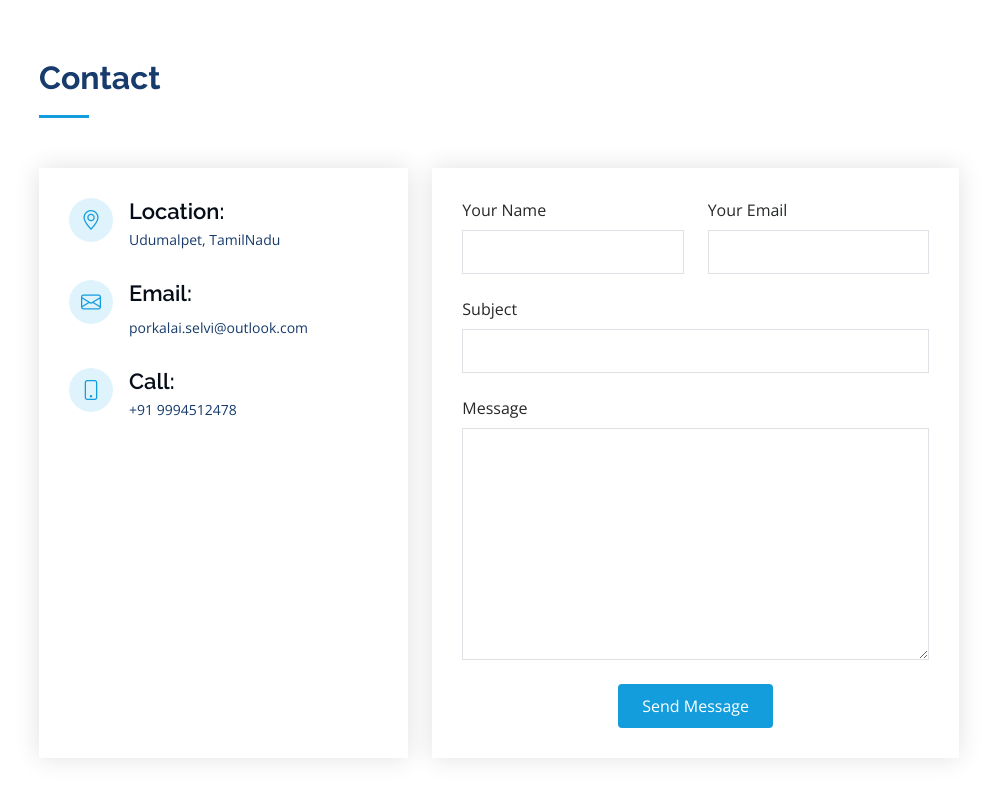
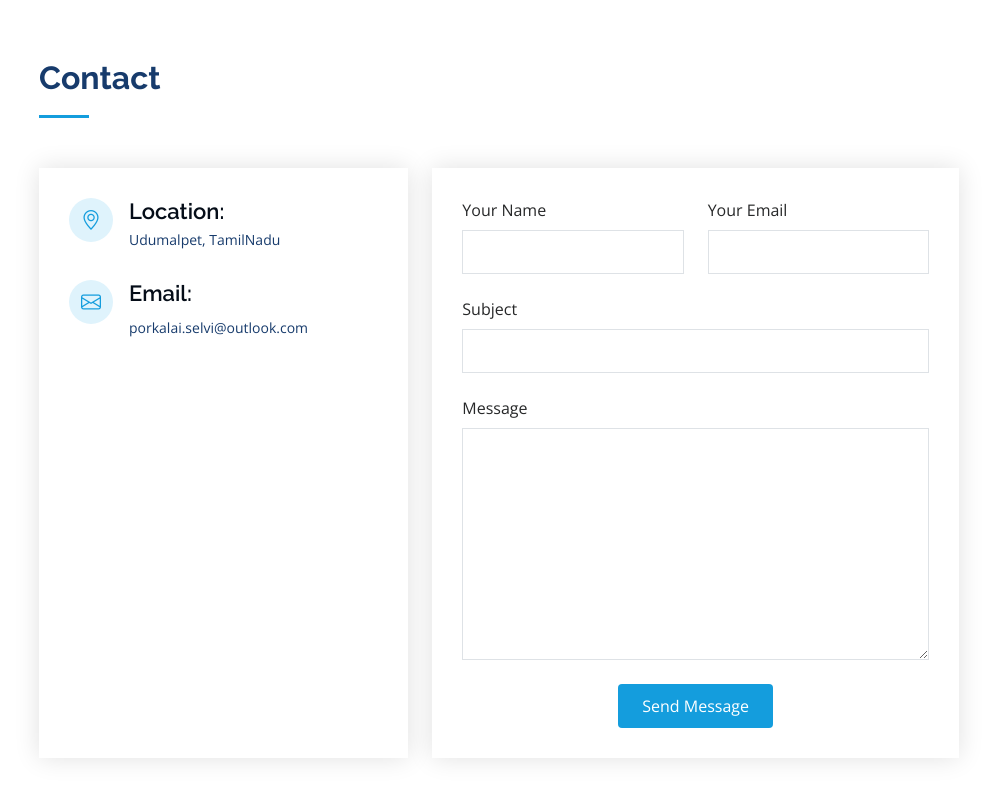
Before and after one commit to porkalai39/porkalai-selvi, a plain HTML site: page index.html in a window 1280 px wide. Shown: the part 3007-3807 px from the top of the page, without its empty margins (291-1280 px from the left). Drawn offline with nearby package versions, Linux system fonts and the light colour scheme.

Commit message:
Update index.html

```diff
--- a/index.html
+++ b/index.html
@@ -331,11 +331,7 @@
                 <p>porkalai.selvi@outlook.com</p>
               </div>
 
-              <div class="phone">
-                <i class="bi bi-phone"></i>
-                <h4>Call:</h4>
-                <p>+91 9994512478</p>
-              </div>
+
 
 
             </div>
```
